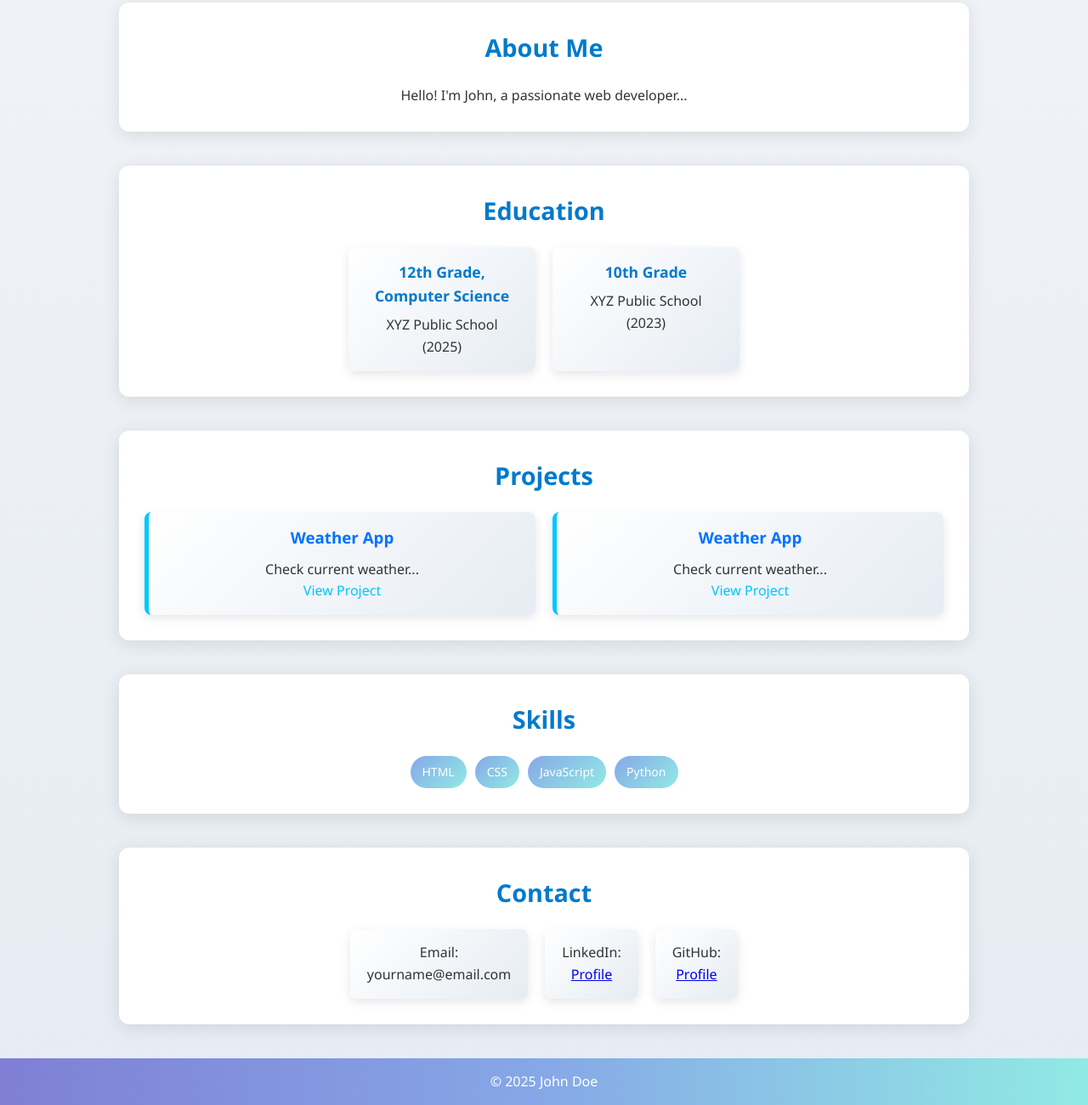
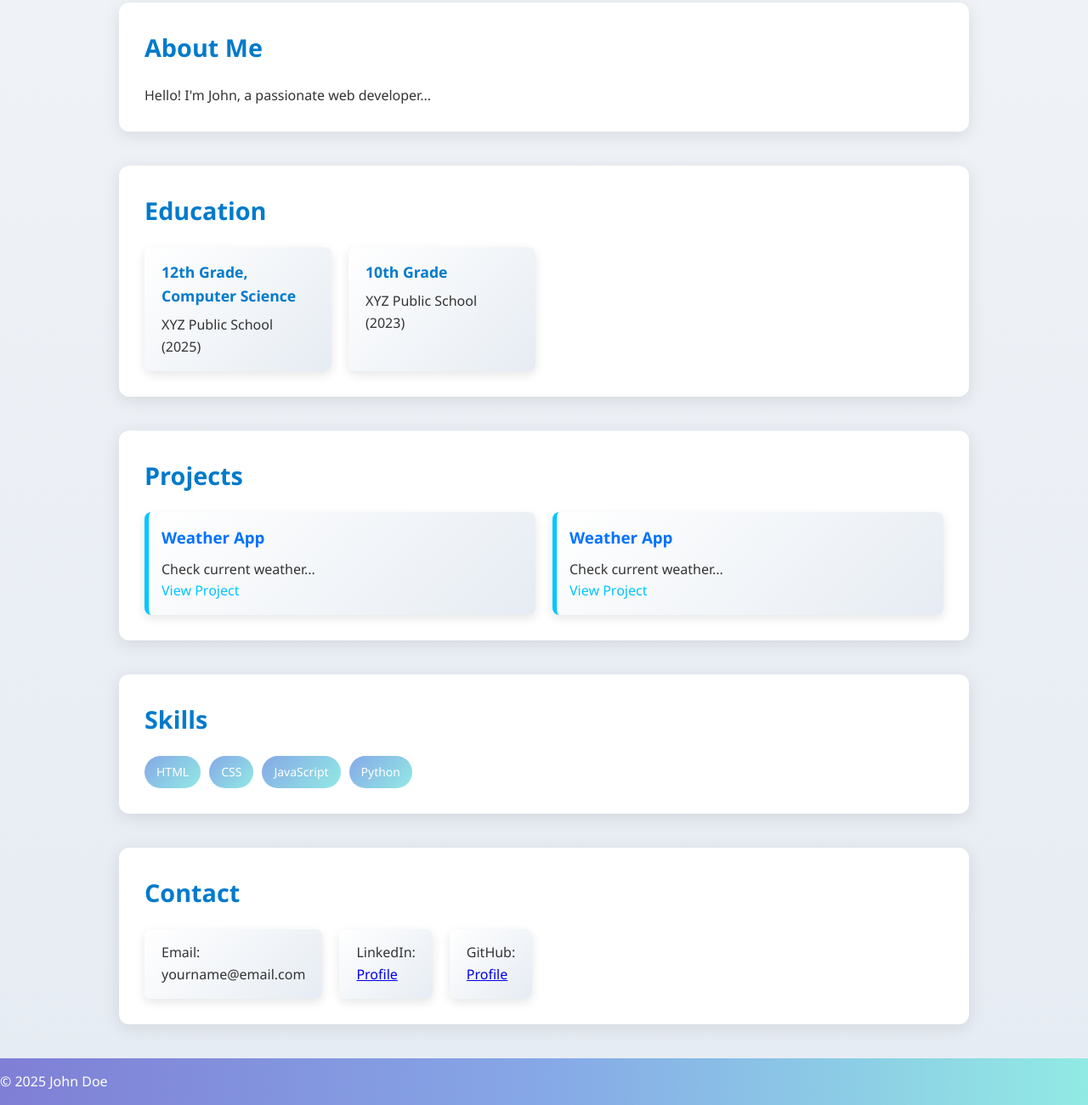
Before and after one commit to ashutosh0019/dynamic-portfolio, a plain HTML site: page index.html in a window 1280 px wide. Shown: the part 376-1677 px from the top of the page at 85% size. Drawn offline with Linux system fonts and the light colour scheme.

Commit message:
Update style.css

```diff
--- a/style.css
+++ b/style.css
@@ -12,7 +12,7 @@ body {
 .education-list {
   display: flex;
   flex-wrap: wrap;
-  justify-content: center;
+  /* justify-content: center; */
   gap: 20px;
 }
 
@@ -21,7 +21,7 @@ body {
   padding: 15px 20px;
   border-radius: 8px;
   box-shadow: 0 4px 12px rgba(0,0,0,0.1);
-  text-align: center;
+  /* text-align: center; */
   width: 220px;
   transition: transform 0.3s;
 }
@@ -109,7 +109,7 @@ body {
   padding: 30px;
   border-radius: 12px;
   box-shadow: 0 4px 20px rgba(0,0,0,0.1);
-  text-align: center;
+  /*text-align: center;*/
 }
 
 .section.visible {
@@ -155,7 +155,7 @@ body {
   list-style: none;
   display: flex;
   flex-wrap: wrap;
-  justify-content: center;
+  /*justify-content: center;*/
   gap: 10px;
 }
 
@@ -174,7 +174,7 @@ body {
 .contact-cards {
   display: flex;
   flex-wrap: wrap;
-  justify-content: center;
+  /*justify-content: center;*/
   gap: 20px;
 }
 
@@ -190,7 +190,7 @@ body {
 
 /* Footer */
 footer {
-  text-align: center;
+  /*text-align: center;*/
   background: linear-gradient(90deg, #7f7fd5, #86a8e7, #91eae4);
   color: #fff;
   padding: 15px 0;
```
